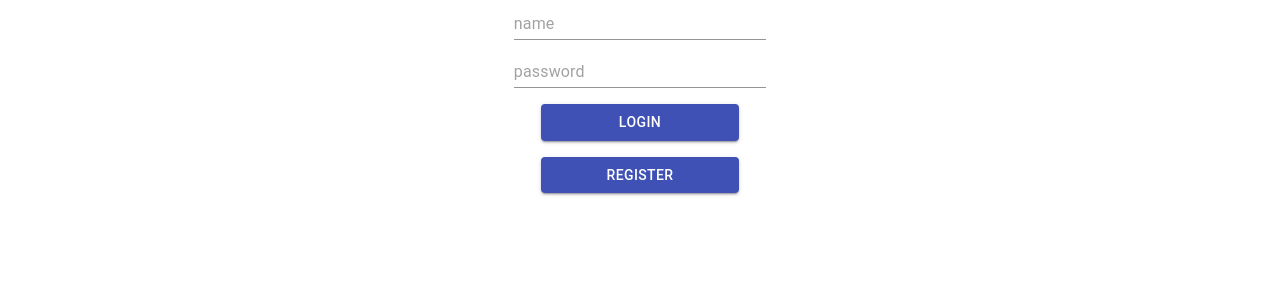
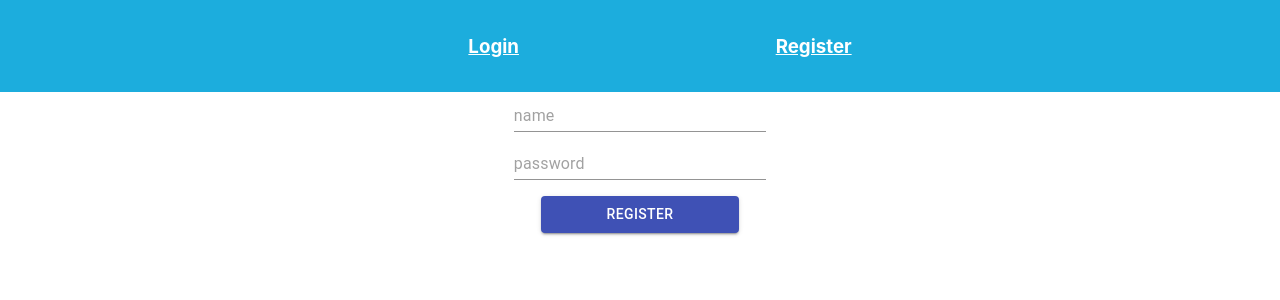
Before and after one commit to BenjaminPom777/messaging-system-server, a React (Create React App) app in the folder client/messaging-system/: page /register in a window 1280 px wide. Shown: the top 300 px of the page. Built offline with nearby package versions, Linux system fonts and the light colour scheme; no server answers.

Commit message:
seperate register page, protected route fix

```diff
--- a/client/messaging-system/src/App.js
+++ b/client/messaging-system/src/App.js
@@ -1,7 +1,7 @@
 import React, { useEffect } from 'react';
 import './App.css';
 import { createStore, combineReducers, applyMiddleware, compose } from 'redux';
-import { Provider,useSelector ,useDispatch} from 'react-redux';
+import { Provider, useSelector, useDispatch } from 'react-redux';
 import createSagaMiddleware from 'redux-saga';
 import { BrowserRouter as Router, Switch, Route } from 'react-router-dom';
 
@@ -10,10 +10,11 @@ import Compose from './components/compose/Compose';
 import Manage from './components/manage/Manage';
 import Nav from './components/nav/Nav';
 import Login from './components/login/Login';
-import {getUserInfo} from './redux/actions/userActions'
+import Register from './components/login/Register';
+import { getUserInfo } from './redux/actions/userActions'
 import { mySaga } from './redux/sagas/Saga';
-import {ProtectedRoute} from './components/router/ProtectedRoute';
-import HomePage from './components/userPage/UserPage';
+import { ProtectedRoute } from './components/router/ProtectedRoute';
+import userPage from './components/userPage/UserPage';
 
 
 const rootReducer = combineReducers(
@@ -37,27 +38,29 @@ function App() {
   );
 }
 
-function AppBody(){
+function AppBody() {
 
   const dispatch = useDispatch();
   useEffect(() => {
     dispatch(getUserInfo(user.userId))
   }, [])
 
-  const {user}= useSelector(state=>state)
+  const { user } = useSelector(state => state)
 
   return (
     <Router>
 
       <div className="App">
-          {user.isLogedIn  && <Nav />}
+
+        {/* {user.isLogedIn  && <Nav />}                                     */}
+        <Nav />
         <Switch>
-                <ProtectedRoute path="/user" exact component={HomePage} />
+          <Route path="/login" component={Login} />
+          <Route path="/register" component={Register} />
+          <ProtectedRoute path="/" exact component={userPage} />
           <ProtectedRoute path="/compose" component={Compose} />
           <ProtectedRoute path="/manage" component={Manage} />
         </Switch>
-               {!user.isLogedIn &&  <Route path="/" component={Login} />}
-
       </div>
     </Router>)
 }
--- a/client/messaging-system/src/components/compose/Compose.js
+++ b/client/messaging-system/src/components/compose/Compose.js
@@ -1,6 +1,6 @@
 import React from 'react';
 import MessageForm from './MessageForm';
-function Compose(props) {
+function Compose() {
 
     return (
         <div>
--- a/client/messaging-system/src/components/login/Login.js
+++ b/client/messaging-system/src/components/login/Login.js
@@ -1,4 +1,4 @@
-import React, { Fragment } from 'react'
+import React, { Fragment,useEffect } from 'react'
 import { useForm, Controller } from 'react-hook-form';
 import { useDispatch, useSelector } from 'react-redux';
 import { userRegister, userLogin } from './../../redux/actions/userActions';
@@ -7,6 +7,8 @@ import { makeStyles } from '@material-ui/core/styles';
 import TextField from '@material-ui/core/TextField';
 import Button from '@material-ui/core/Button'
 import { clearMessages } from './../../redux/actions/userActions';
+import { Route, Redirect } from "react-router-dom";
+import Paper from '@material-ui/core/Paper';
 
 const useStyles = makeStyles((theme) => ({
     root: {
@@ -18,8 +20,8 @@ const useStyles = makeStyles((theme) => ({
 }));
 
 
-
 export default function Login() {
+    const { user: { errorMessage, successMessage ,isLogedIn } } = useSelector(state => state)
 
     const classes = useStyles();
     const dispatch = useDispatch();
@@ -33,24 +35,20 @@ export default function Login() {
         setValue("password", "")
     }
 
-    const submitRegister = (data) => {
-        dispatch(userRegister(data))
-        console.log('register: ', data)
-        setValue("userName", "")
-        setValue("password", "")
-    }
-
     const clearMessage = () => {
         dispatch(clearMessages())
     }
 
 
-    const { user: { errorMessage, successMessage } } = useSelector(state => state)
+
 
 
     return (
+        <div>
+            {isLogedIn &&<Redirect
+                to="/"
+            /> }
 
-        <div>
             <form className={classes.root} >
                 <Controller
                     as={<TextField onFocus={() => { clearMessage() }} />}
@@ -61,7 +59,6 @@ export default function Login() {
                     rules={{ required: true }}
                 />
                 <br />
-
                 <Controller
                     as={<TextField onFocus={() => { clearMessage() }} />}
                     name="password"
@@ -73,8 +70,6 @@ export default function Login() {
 
                 <br />
                 <Button variant="contained" color="primary" onClick={handleSubmit(submitLogin)}>Login</Button>
-                <br />
-                <Button variant="contained" color="primary" onClick={handleSubmit(submitRegister)}>Register</Button>
                 <br />
                 {errorMessage && <Fragment><span style={{
                     color: 'red'
--- a/client/messaging-system/src/components/login/Register.js
+++ b/client/messaging-system/src/components/login/Register.js
@@ -1,30 +1,95 @@
-import React from 'react'
-import { useForm } from 'react-hook-form';
-import {useDispatch} from 'react-redux';
-// import {postMessage} from './../../redux/actions/messagesActions';
+import React, { Fragment,useEffect } from 'react'
+import { useForm, Controller } from 'react-hook-form';
+import { useDispatch, useSelector } from 'react-redux';
+import { userRegister, userLogin } from './../../redux/actions/userActions';
+
+import { makeStyles } from '@material-ui/core/styles';
+import TextField from '@material-ui/core/TextField';
+import Button from '@material-ui/core/Button'
+import { clearMessages } from './../../redux/actions/userActions';
+import { Route, Redirect } from "react-router-dom";
+import passport from 'passport';
+
+const useStyles = makeStyles((theme) => ({
+    root: {
+        '& > *': {
+            margin: theme.spacing(1),
+            width: '25ch',
+        },
+    },
+}));
+
+
 
 export default function Register() {
+    const { user: { errorMessage, successMessage ,isLogedIn } } = useSelector(state => state)
+
+    const classes = useStyles();
     const dispatch = useDispatch();
 
-    const { register, handleSubmit, errors, reset } = useForm();
+    const { handleSubmit, errors, setValue, control } = useForm();
 
-    const onSubmit = (data) => {
-        dispatch(postMessage(data))
-        reset();
+    const submitRegister = (data) => {
+        dispatch(userRegister(data))
+        console.log('register: ', data)
+        setValue("userName", "")
+        setValue("password", "")
     }
 
+    const clearMessage = () => {
+        dispatch(clearMessages())
+    }
+
+
+
+
+
     return (
-        <form onSubmit={handleSubmit(onSubmit)}>
-        {errors.receiverId && <span style={{
-           color: 'red'
-       }}>Required</span>}
-       <input type="text" placeholder="Username" name="username" ref={register({ required:true })}></input><br />
-       {errors.subject && <span style={{
-           color: 'red'
-       }}>Required</span>}
-       <input type="text" placeholder="Password" name="password" ref={register({ required:true})}></input><br />
+        <div>
+            {isLogedIn &&<Redirect
+                to="/"
+            /> }
 
-       <input type="submit" />
-   </form>
+            <form className={classes.root} >
+                <Controller
+                    as={<TextField onFocus={() => { clearMessage() }} />}
+                    name="userName"
+                    control={control}
+                    defaultValue=""
+                    placeholder="name"
+                    rules={{ required: true }}
+                />
+                <br />
+
+                <Controller
+                    as={<TextField type='password' onFocus={() => { clearMessage() }} />}
+                    name="password"
+                    control={control}
+                    defaultValue=""
+                    placeholder="password"
+                    rules={{ required: true }}
+                />
+
+                <br />
+
+                <Button variant="contained" color="primary" onClick={handleSubmit(submitRegister)}>Register</Button>
+                <br />
+                {errorMessage && <Fragment><span style={{
+                    color: 'red'
+                }}>{errorMessage}</span> <br /></Fragment>}
+
+                {successMessage && <Fragment> <span style={{
+                    color: 'green'
+                }}>{successMessage}</span>  <br /></Fragment>}
+
+                {errors.userName && <Fragment><span style={{
+                    color: 'red'
+                }}>Please enter your name</span>  <br /></Fragment>}
+
+                {errors.password && <span style={{
+                    color: 'red'
+                }}>Please enter Password</span>}
+            </form>
+        </div>
     )
 }
--- a/client/messaging-system/src/components/manage/Manage.js
+++ b/client/messaging-system/src/components/manage/Manage.js
@@ -20,11 +20,6 @@ function TabPanel(props) {
   useEffect(() => {
     dispatch(getMessages(user.userId))
 }, [user.userId, dispatch])
-
-
-
-
-
 
   return (
     <div
--- a/client/messaging-system/src/components/nav/Nav.js
+++ b/client/messaging-system/src/components/nav/Nav.js
@@ -1,36 +1,48 @@
-import React from 'react';
-import {useDispatch} from 'react-redux';
+import React, { useEffect } from 'react';
+import { useDispatch, useSelector } from 'react-redux';
 import { Link } from 'react-router-dom';
-import {userLogout} from './../../redux/actions/userActions';
+import { userLogout, getUserInfo } from './../../redux/actions/userActions';
+
 
 
 export default function Nav() {
+
+    const { user } = useSelector(state => state)
+
+    useEffect(() => {
+        dispatch(getUserInfo(user.userId))
+    }, [])
 
     const navStyle = {
         color: 'white'
     }
 
     const dispatch = useDispatch();
-    const logout =()=>{
+    const logout = () => {
         dispatch(userLogout())
     }
 
     return (
         <nav>
-
-            <Link style={navStyle} to="/user">
-                <h3>Profile</h3>
-            </Link>
             <ul className="nav-links">
-                <Link style={navStyle} to='/compose'>
+                {!user.isLogedIn && <Link style={navStyle} to="/login">
+                    <h3>Login</h3>
+                </Link>}
+                {!user.isLogedIn && <Link style={navStyle} to="/register">
+                    <h3>Register</h3>
+                </Link>}
+                {user.isLogedIn && <Link style={navStyle} to="/user">
+                    <h3>Profile</h3>
+                </Link>}
+                {user.isLogedIn && <Link style={navStyle} to='/compose'>
                     <li>Compose </li>
-                </Link>
-                <Link style={navStyle} to='/manage'>
+                </Link>}
+                {user.isLogedIn && <Link style={navStyle} to='/manage'>
                     <li>Manage </li>
-                </Link>
-                <a style={navStyle} href="/">
-                <div onClick={logout}>logout</div>
-                </a>
+                </Link>}
+                {user.isLogedIn && <a style={navStyle} href="/">
+                    <div onClick={logout}>logout</div>
+                </a>}
 
             </ul>
         </nav>
--- a/client/messaging-system/src/components/router/ProtectedRoute.js
+++ b/client/messaging-system/src/components/router/ProtectedRoute.js
@@ -18,7 +18,7 @@ export const ProtectedRoute = ({
                     return (
                         <Redirect
                             to={{
-                                pathname: "/",
+                                pathname: "/login",
                                 state: {
                                     from: props.location
                                 }
--- a/client/messaging-system/src/components/userPage/UserPage.js
+++ b/client/messaging-system/src/components/userPage/UserPage.js
@@ -1,7 +1,7 @@
 import React from 'react'
 import { useSelector } from 'react-redux'
 
-export default function HomePage() {
+export default function UserPage() {
     const { user } = useSelector(state => state)
     return (
         <div>
```
Also changed, not shown: client/messaging-system/src/index.css (line endings or trailing spaces). Lines whose indentation alone changed are shown as unchanged.
